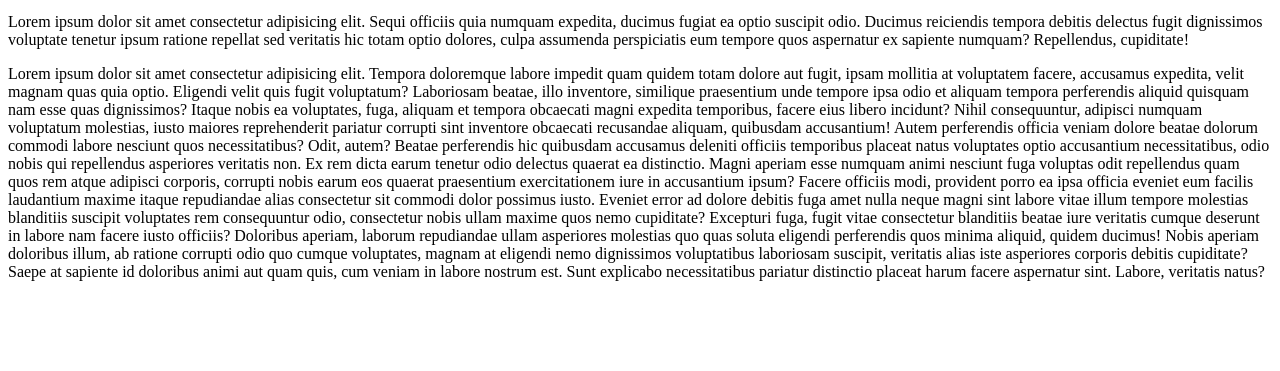
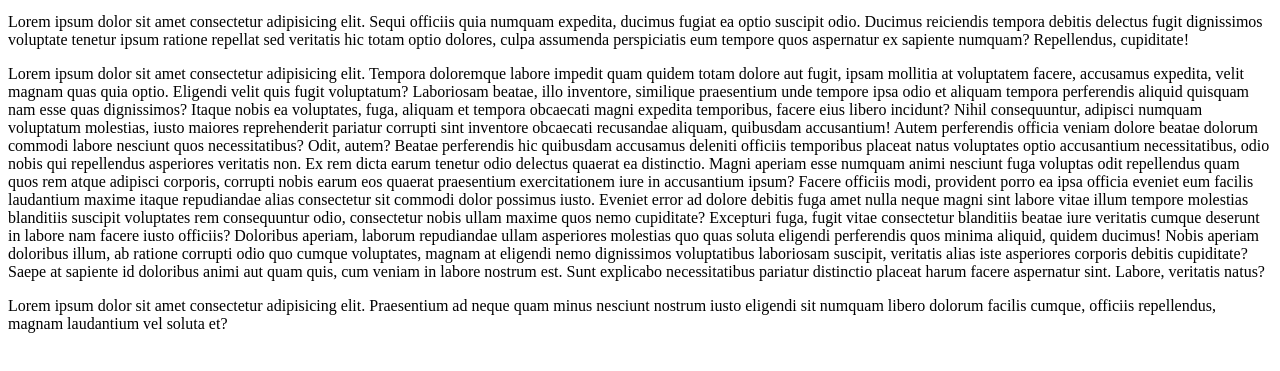
Before and after one commit to maksudur72/myfirstrepo, a plain HTML site: page index.html in a window 1280 px wide. Shown: the part 137-508 px from the top of the page. Drawn offline with Linux system fonts and the light colour scheme.

Commit message:
first commit

```diff
--- a/index.html
+++ b/index.html
@@ -40,6 +40,8 @@
         magnam at eligendi nemo dignissimos voluptatibus laboriosam suscipit, veritatis alias iste asperiores corporis
         debitis cupiditate? Saepe at sapiente id doloribus animi aut quam quis, cum veniam in labore nostrum est. Sunt
         explicabo necessitatibus pariatur distinctio placeat harum facere aspernatur sint. Labore, veritatis natus?</p>
+    <p>Lorem ipsum dolor sit amet consectetur adipisicing elit. Praesentium ad neque quam minus nesciunt nostrum iusto
+        eligendi sit numquam libero dolorum facilis cumque, officiis repellendus, magnam laudantium vel soluta et?</p>
 </body>
 
 </html>
```
